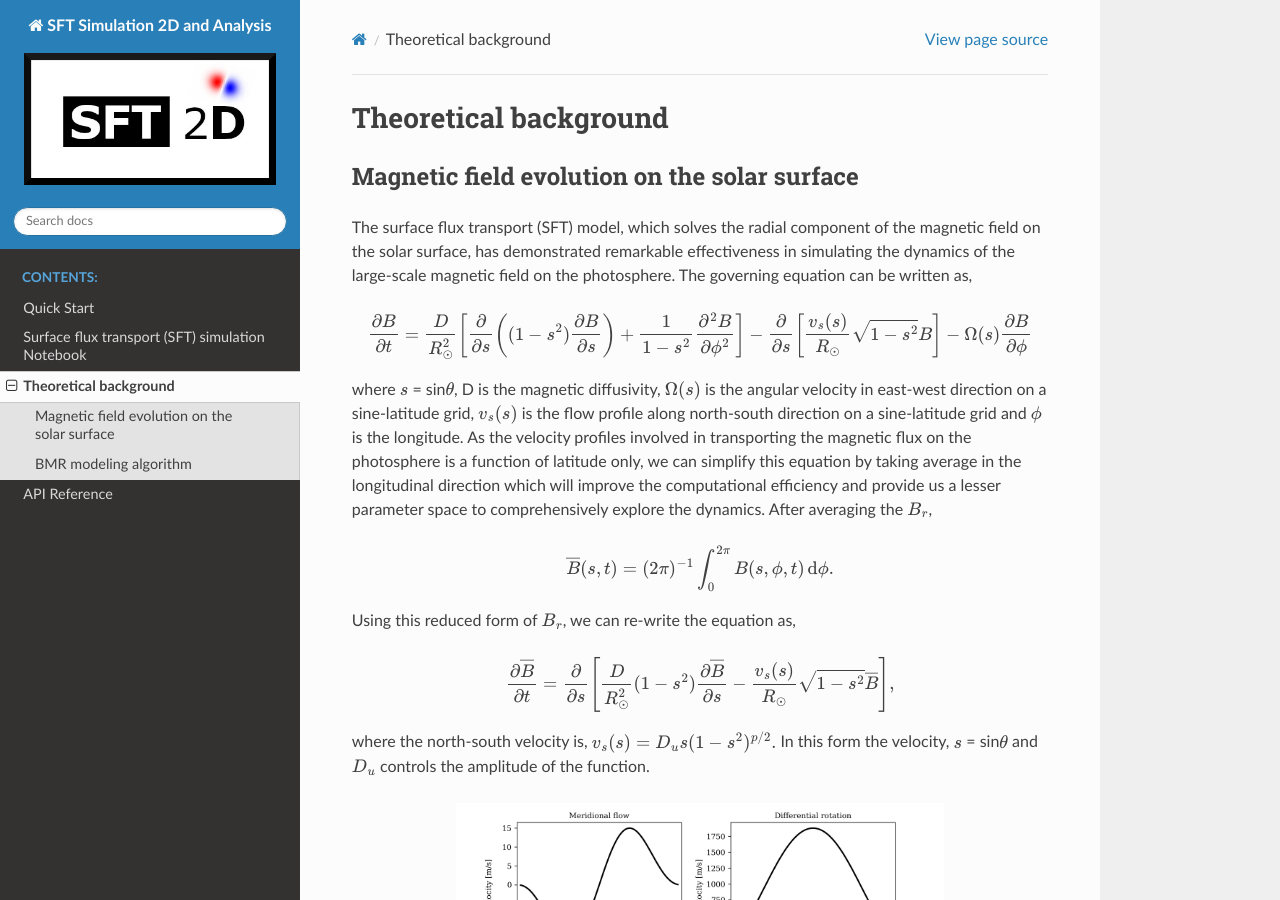
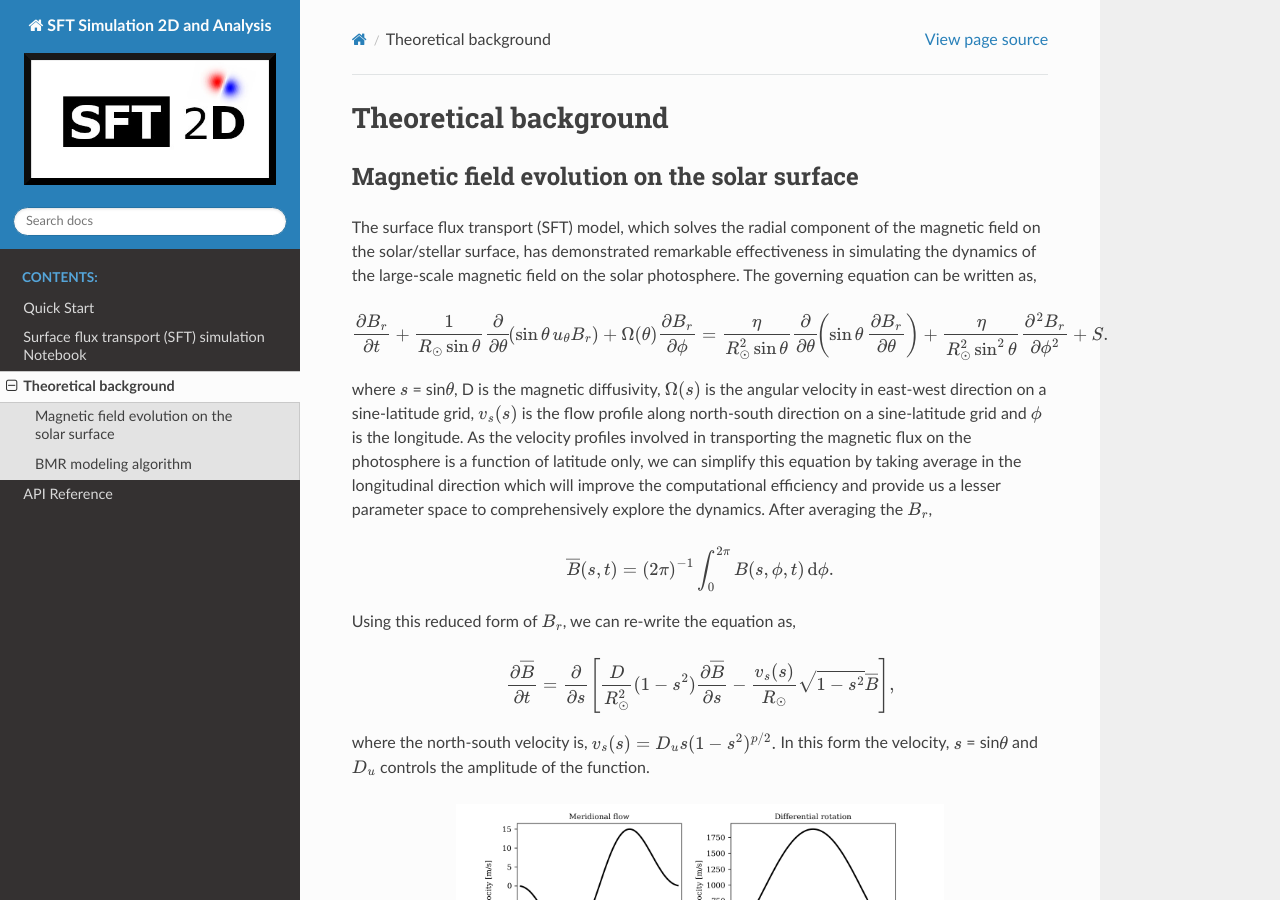
Before and after one commit to sr-dash/SFT2D, a Sphinx documentation site: the page built from docs/sft2d-theory.md, in a window 1280 px wide and 900 px high. Built offline with Sphinx 7.4.7 and the Read the Docs theme 3.1.0, drawn with Linux system fonts in a browser that asks for light colours.

````diff
--- a/docs/sft2d-theory.md
+++ b/docs/sft2d-theory.md
@@ -9,13 +9,25 @@ title: Surface Flux Transport Model User Manual
 ## Magnetic field evolution on the solar surface
 
 The surface flux transport (SFT) model, which solves the radial
-component of the magnetic field on the solar surface, has demonstrated
+component of the magnetic field on the solar/stellar surface, has demonstrated
 remarkable effectiveness in simulating the dynamics of the large-scale
-magnetic field on the photosphere. The governing equation can be written
+magnetic field on the solar photosphere. The governing equation can be written
 as,
 
 ```{math}
-\frac{\partial B}{\partial t} = \frac{D}{R_\odot^2}\left[\frac{\partial}{\partial s}\left((1-s^2)\frac{\partial B}{\partial s}\right) + \frac{1}{1-s^2}\frac{\partial^2B}{\partial\phi^2}\right] - \frac{\partial}{\partial s}\left[\frac{v_s(s)}{R_\odot}\sqrt{1-s^2} B\right] - \Omega(s)\frac{\partial B}{\partial\phi}
+\frac{\partial B_r}{\partial t}
++ \frac{1}{R_\odot \sin\theta}
+  \frac{\partial}{\partial \theta}
+  \!\left( \sin\theta\, u_\theta B_r \right)
++ \Omega(\theta)
+  \frac{\partial B_r}{\partial \phi}
+=
+\frac{\eta}{R_\odot^2 \sin\theta}
+  \frac{\partial}{\partial \theta}
+  \!\left( \sin\theta\, \frac{\partial B_r}{\partial \theta} \right)
++ \frac{\eta}{R_\odot^2 \sin^2\theta}
+  \frac{\partial^2 B_r}{\partial \phi^2}
++ S.
 ```
 
 where {math}`s` = sin{math}`\theta`, D is the magnetic diffusivity, {math}`\Omega (s)`
````
Also changed, not shown: docs/quickstart.md (+2 -2 lines).
